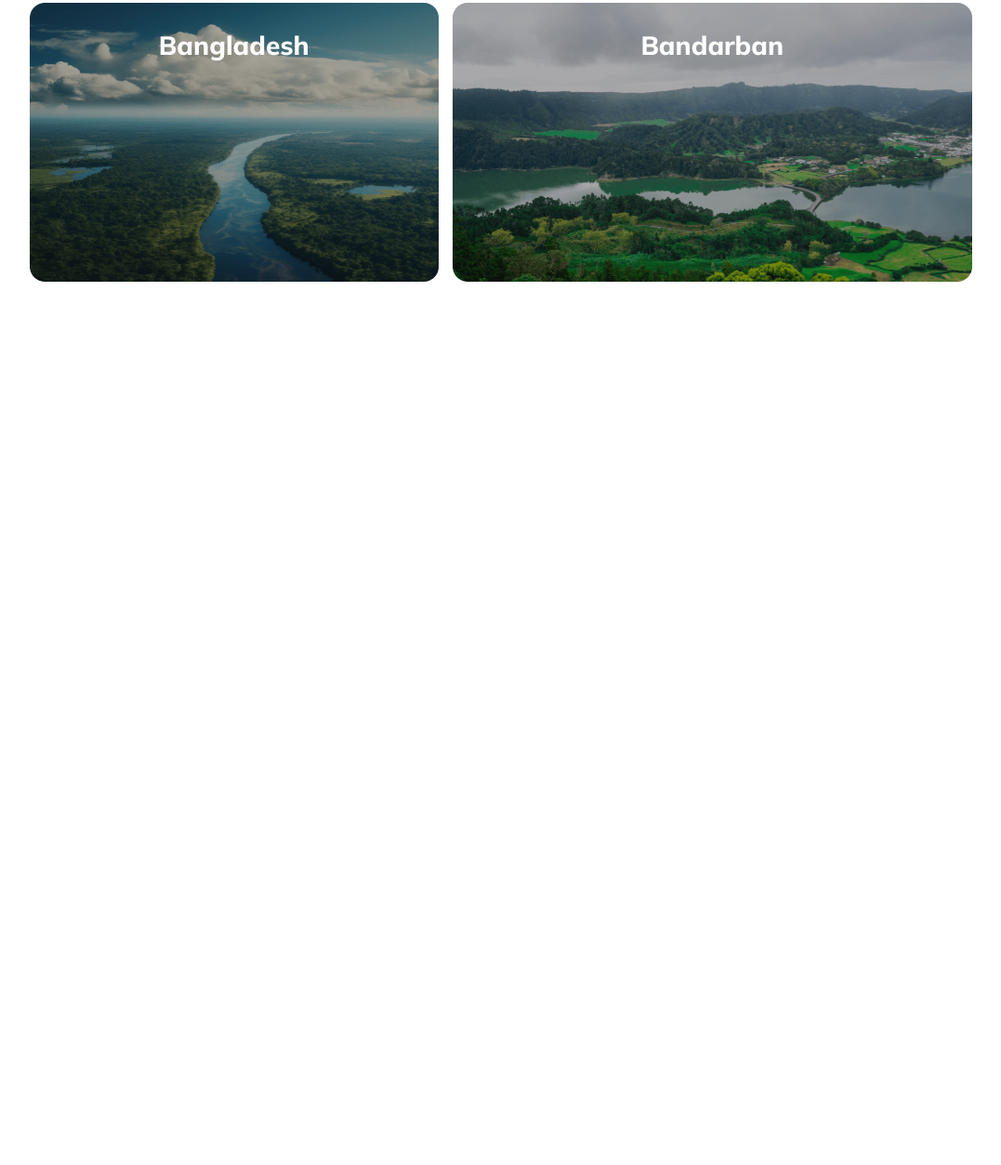
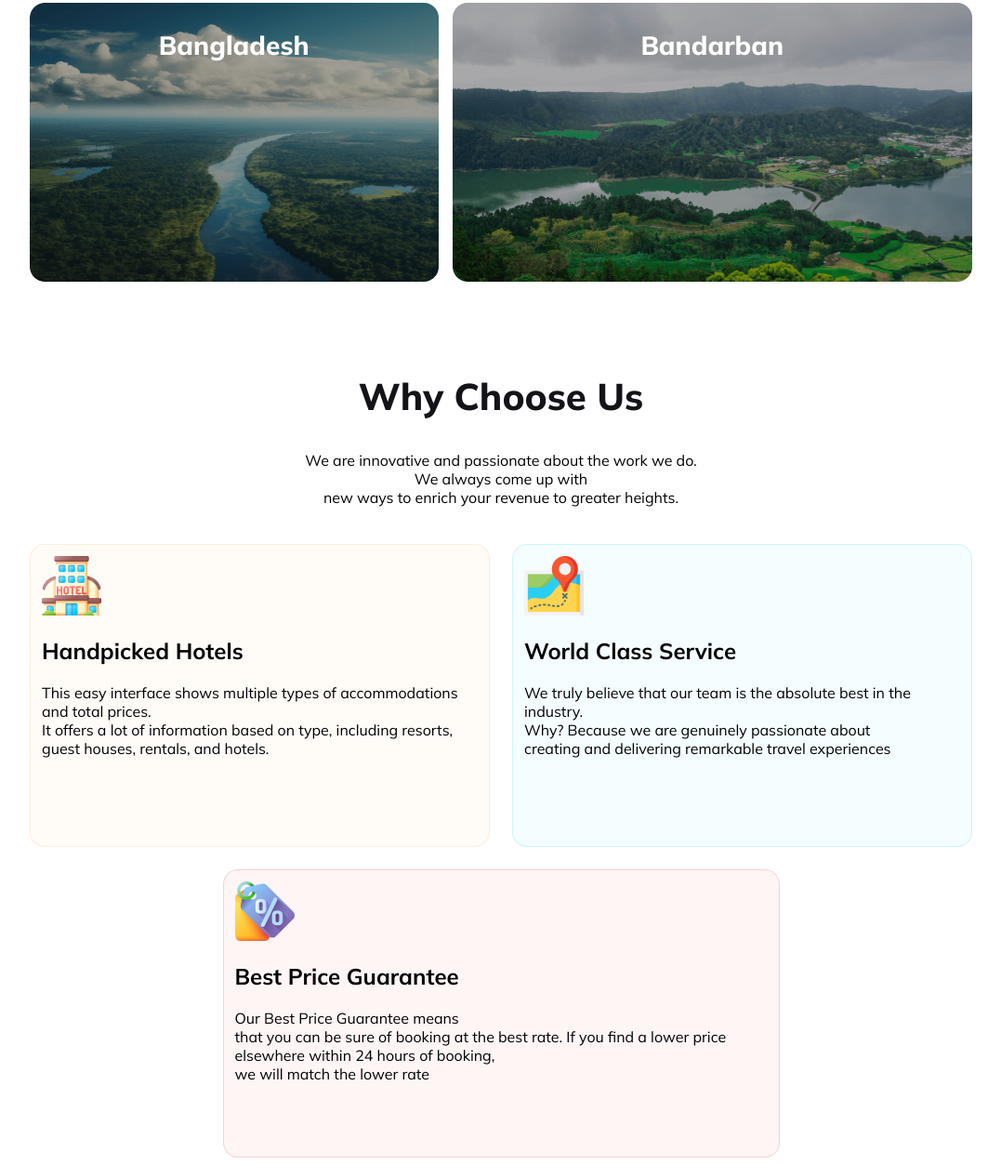
Before and after one commit to jarintasnimsinigdha/travel-task-repo, a plain HTML site: page index.html in a window 1280 px wide. Shown: the part 2152-3405 px from the top of the page at 93% size, without its empty margins (101-1178 px from the left). Before the commit the page ends 2478 px from the top, so only its background shows below. Drawn offline with Linux system fonts and the light colour scheme.

Commit message:
created 'why choose us' section and added media query

```diff
--- a/index.html
+++ b/index.html
@@ -123,15 +123,73 @@
                     </div>
                 </div>
                 <div class="row2">
-                    <div class="place3"><span class="place"><p>Srilanka</p></span></div>
-                    <div class="place4"><span class="place"><p>North America</p></span></div>
-                    <div class="place5"><span class="place"><p>Kashmir</p></span></div>
+                    <div class="place3"><span class="place">
+                            <p>Srilanka</p>
+                        </span></div>
+                    <div class="place4"><span class="place">
+                            <p>North America</p>
+                        </span></div>
+                    <div class="place5"><span class="place">
+                            <p>Kashmir</p>
+                        </span></div>
                 </div>
                 <div class="row3">
-                     <div class="place6"><span class="place"><p>Bangladesh</p></span></div>
-                    <div class="place7"><span class="place"><p>Bandarban</p></span></div>
+                    <div class="place6"><span class="place">
+                            <p>Bangladesh</p>
+                        </span></div>
+                    <div class="place7"><span class="place">
+                            <p>Bandarban</p>
+                        </span></div>
                 </div>
             </div>
+        </section>
+        <section>
+            <div class="Destination">
+                <h1 class="Tours">Why Choose Us</h1>
+                <p class="list">
+                    We are innovative and passionate about the work we do. <br>
+                    We always come up with
+                    <br>new ways to enrich your revenue to greater heights.
+                </p>
+            </div>
+            <div>
+                <div class="container">
+                    <div class="part1">
+                        <img src="Images/hotel 1.png" alt="">
+                        <h1>Handpicked Hotels</h1>
+                        <p class="list">
+                            This easy interface shows multiple types of accommodations and total prices. <br>
+                            It offers a lot of information based on type, including resorts, guest houses, rentals, and
+                            hotels.
+                        </p>
+                    </div>
+
+                    <div class="part2">
+                        <img src="Images/map 1.png" alt="">
+                        <h1>World Class Service</h1>
+                        <p class="list">
+                            We truly believe that our team is the absolute best in the industry.
+                            <br> Why? Because we are genuinely passionate about
+                            <br> creating and delivering remarkable travel experiences
+                        </p>
+
+                    </div>
+                </div>
+                <div class="container1" >
+                    <div class="part3">
+                        <img src="Images/price-tag 1.png" alt="">
+                        <h1>Best Price Guarantee</h1>
+                        <p class="list">
+                            Our Best Price Guarantee means
+                            <br> that you can be sure of booking at the best rate.
+                            If you find a lower price elsewhere within 24 hours of booking,
+                            <br>we will match the lower rate
+                        </p>
+                </div>
+                </div>
+            </div>
+
+
         </section>
     </main>
     <footer></footer>
--- a/styles.css
+++ b/styles.css
@@ -307,3 +307,63 @@ list{
     }
 
 }
+
+.part1{
+    border-radius: 16px;
+    border: 1px solid rgba(251, 181, 99, 0.20);
+    background: rgba(251, 181, 99, 0.05);
+    width: 650px;
+    height: 300px;
+    padding: 12px;
+}
+.part2{
+    border-radius: 16px;
+    border: 1px solid rgba(41, 206, 246, 0.20);
+    background: rgba(41, 206, 246, 0.05);
+    width: 650px;
+    height: 300px;
+    padding: 12px;
+
+}
+.part3{
+    border-radius: 16px;
+    border: 1px solid rgba(233, 68, 68, 0.20);
+    background: rgba(233, 68, 68, 0.05);
+    width: 573px;
+    height: 284px;
+    padding: 12px;
+
+}
+.container{
+    display: flex;
+    justify-content: space-between;
+    gap: 24px;
+    margin-bottom: 24px;
+    width: 100%;
+    margin-top: 40px;
+}
+.container1{
+    display: flex;
+    justify-content: center;
+
+}
+
+@media screen and (max-width:576px) {
+    .Destination{
+        width: 400px;
+        text-align: center;
+        justify-content: center;
+    }
+    main{
+        margin-left: 15px;
+        margin-right: 15px;
+    }
+    .container,.container1{
+        flex-direction: column;
+    }
+    .part1,.part2,.part3{
+        width: 440px;
+        height: 300px;
+    }
+
+}
```
Also changed, not shown: Images/hotel 1.png (added), Images/map 1.png (added), Images/price-tag 1.png (added).
